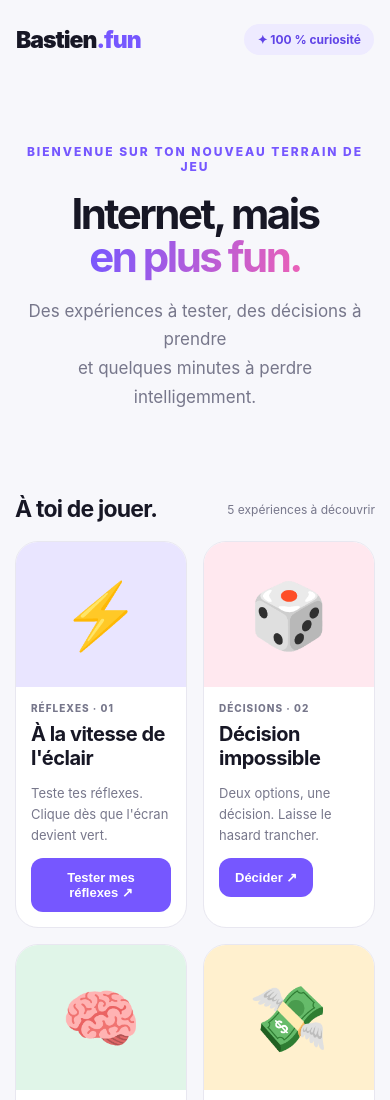
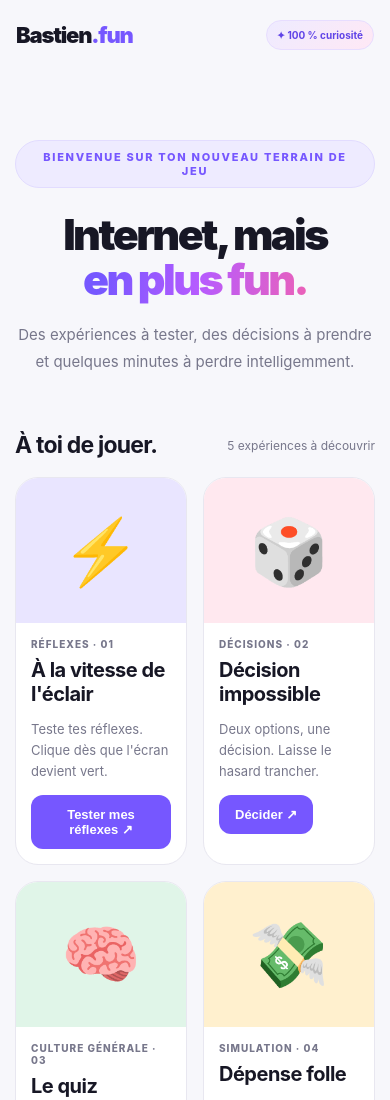
Before and after one commit to Bastiennn2/Bastien.fun, a plain HTML site: page index.html in a window 390 px wide. Shown: the top 1100 px of the page. Drawn offline with Linux system fonts and the light colour scheme.

Commit message:
Refactor CSS styles in index.html
Updated styles for header, logo, pill, hero section, and media queries.

```diff
--- a/index.html
+++ b/index.html
@@ -17,30 +17,81 @@ body {
   font-family:Inter,system-ui,-apple-system,sans-serif;
 }
 header {
-  max-width:1080px; margin:auto; padding:24px 22px;
-  display:flex; justify-content:space-between; align-items:center;
+  max-width: 1080px;
+  margin: auto;
+  padding: 26px 22px;
+  display: flex;
+  justify-content: space-between;
+  align-items: center;
+  gap: 16px;
 }
-.logo { font-size:23px; font-weight:900; letter-spacing:-1px; }
-.logo span { color:var(--purple); }
+
+.logo {
+  font-size: 25px;
+  font-weight: 900;
+  letter-spacing: -1.2px;
+}
+
+.logo span {
+  color: var(--purple);
+}
+
 .pill {
-  background:#eeebff; color:#6044e7; padding:8px 13px;
-  border-radius:99px; font-size:12px; font-weight:750;
+  background: linear-gradient(135deg, #eeebff, #ffe8f5);
+  color: #6044e7;
+  padding: 9px 15px;
+  border: 1px solid #e7ddff;
+  border-radius: 99px;
+  font-size: 12px;
+  font-weight: 750;
+  white-space: nowrap;
 }
-main { max-width:1000px; padding:30px 22px 70px; margin:auto; }
-.hero { text-align:center; padding:52px 0 42px; }
+
+main {
+  max-width: 1000px;
+  padding: 30px 22px 70px;
+  margin: auto;
+}
+
+.hero {
+  text-align: center;
+  padding: 66px 0 48px;
+}
+
 .eyebrow {
-  color:var(--purple); text-transform:uppercase; font-size:12px;
-  font-weight:850; letter-spacing:2px;
+  display: inline-block;
+  color: var(--purple);
+  background: #eeebff;
+  border: 1px solid #e2dcff;
+  border-radius: 99px;
+  padding: 9px 14px;
+  text-transform: uppercase;
+  font-size: 11px;
+  font-weight: 850;
+  letter-spacing: 1.7px;
 }
+
 h1 {
-  font-size:clamp(42px,8vw,76px); line-height:1.03;
-  letter-spacing:-4px; margin:18px 0;
+  font-size: clamp(44px, 8vw, 78px);
+  line-height: 1.04;
+  letter-spacing: -4px;
+  margin: 24px 0 20px;
+  font-weight: 900;
 }
+
 h1 span {
-  background:linear-gradient(100deg,#7657ff,#ec61b7);
-  color:transparent; background-clip:text;
+  background: linear-gradient(100deg, #7657ff 10%, #b65bff 52%, #ec61b7 100%);
+  color: transparent;
+  background-clip: text;
+  -webkit-background-clip: text;
 }
-.hero p { color:var(--muted); line-height:1.7; font-size:17px; }
+
+.hero p {
+  color: var(--muted);
+  line-height: 1.8;
+  font-size: 17px;
+  margin: 0 auto;
+}
 .section-title {
   display:flex; justify-content:space-between; align-items:center;
   gap:12px; margin:24px 0 18px;
@@ -112,9 +163,15 @@ footer { text-align:center; color:var(--muted); font-size:12px; padding:25px; }
 }
 @media(max-width:420px) {
   main { padding-inline:15px; }
-  header { padding-inline:16px; }
-  .hero { padding-top:35px; }
-  h1 { letter-spacing:-2.5px; }
+  header { padding:20px 16px; }
+  .logo { font-size:22px; }
+  .pill { padding:8px 10px; font-size:10px; }
+  .hero { padding:40px 0 32px; }
+  h1 {
+    font-size:clamp(40px, 11vw, 48px);
+    letter-spacing:-2.5px;
+  }
+  .hero p { font-size:15px; }
   .info { padding:15px; }
 }
 </style>
```
